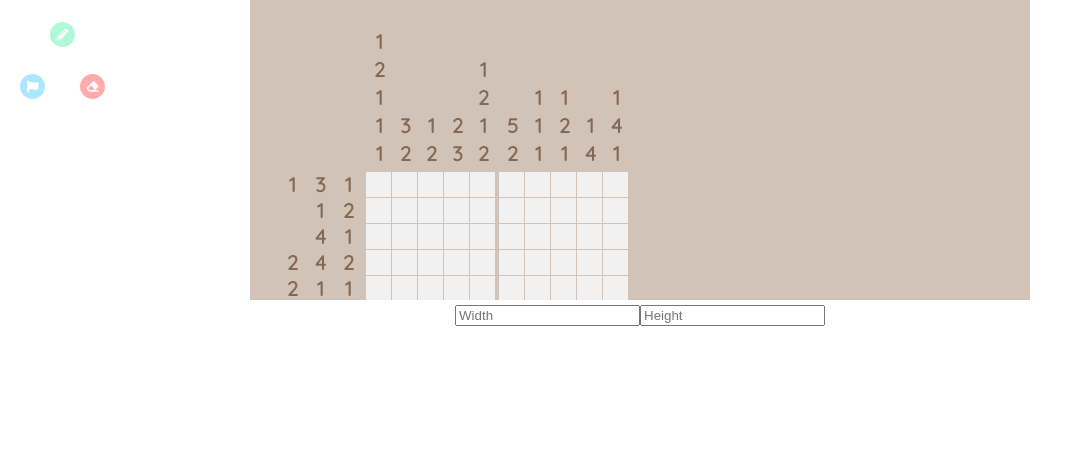
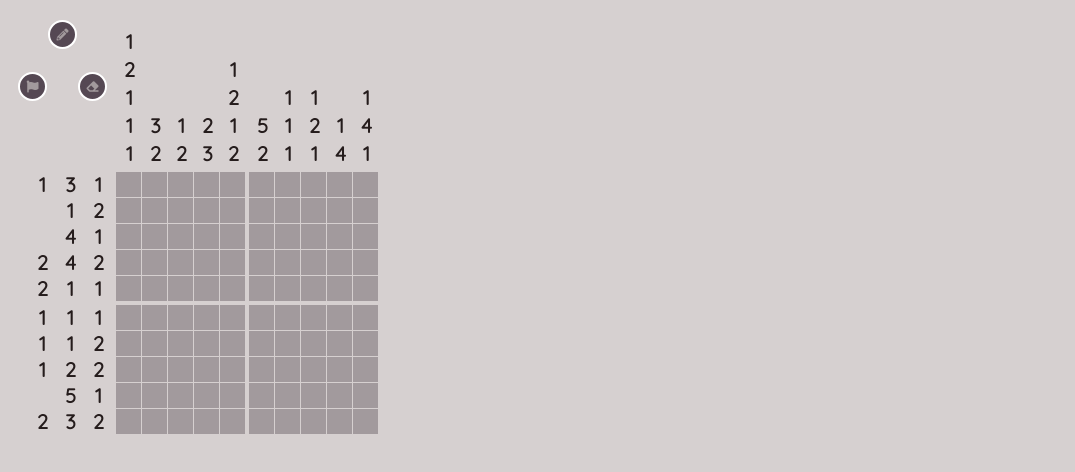
Before and after one commit to Alankmc/niceogram, a React (Create React App) app: page / in a window 1280 px wide. Shown: the top 472 px of the page, without its empty margins (0-1075 px from the left). Built offline with nearby package versions, Linux system fonts and the light colour scheme.

Commit message:
Made bubbles to look like the color theme - might have to put it into react context

```diff
--- a/src/App.js
+++ b/src/App.js
@@ -1,6 +1,9 @@
 import React, { Component } from 'react';
 import Canvas from './Canvas';
 import Toolbelt from './Toolbelt';
+import ColorControllerSingleton from './canvas-logic/ColorController';
+
+const colorController = ColorControllerSingleton.getInstance();
 
 class App extends Component {
   state = {
@@ -11,9 +14,11 @@ class App extends Component {
 
   render() {
     return (
-      <div className="App">
-        <Canvas updateToolCallback={this.updateTool} />
-        <Toolbelt tool={this.state.tool} />
+      <div className="app-container" style={{ 'background-color': colorController.getColor('BACKGROUND_COLOR') }}>
+        <div className="App">
+          <Canvas updateToolCallback={this.updateTool} />
+          <Toolbelt tool={this.state.tool} />
+        </div>
       </div>
     );
   }
--- a/src/Canvas.js
+++ b/src/Canvas.js
@@ -13,15 +13,11 @@ export default class Canvas extends React.Component {
         <div className="canvas-container">
           <canvas id="main-canvas" />
         </div>
-        <div className="canvas-button">
+        {/* <div className="canvas-button">
           <input type="text" id="map-width" placeholder="Width" />
           <input type="text" id="map-height" placeholder="Height" />
         </div>
-        <div>
-          {/* <button onClick="changeSizes()">INIT</button> */}
-          {/* <button onClick="wipeBoard()">Wipe Board</button> */}
-          {/* <button onclick="giveUp()">Give UP</button> */}
-        </div>
+         */}
       </div>
     );
   }
--- a/src/Toolbelt.js
+++ b/src/Toolbelt.js
@@ -1,13 +1,16 @@
 import React from 'react';
 import Toolbubble from './Toolbubble';
+import ColorControllerSingleton from './canvas-logic/ColorController';
+
+const colorController = ColorControllerSingleton.getInstance();
 
 export default function Toolbelt(props) {
   const { tool } = props;
   return (
     <div className="toolbelt">
-      <Toolbubble chosen={tool === 'X'} tool="X" />
-      <Toolbubble chosen={tool === 'TICKED'} tool="TICKED" />
-      <Toolbubble chosen={tool === 'DELETE'} tool="DELETE" />
+      <Toolbubble chosen={tool === 'X'} tool="X" color={colorController.getColor('COLOR_X')} />
+      <Toolbubble chosen={tool === 'TICKED'} tool="TICKED" color={colorController.getColor('COLOR_X')} />
+      <Toolbubble chosen={tool === 'DELETE'} tool="DELETE" color={colorController.getColor('COLOR_X')} />
     </div>
   );
 }
--- a/src/Toolbubble.js
+++ b/src/Toolbubble.js
@@ -1,4 +1,7 @@
 import React from 'react';
+import ColorControllerSingleton from './canvas-logic/ColorController';
+
+const colorController = ColorControllerSingleton.getInstance();
 
 const toolIcons = {
   X: 'flag',
@@ -7,9 +10,12 @@ const toolIcons = {
 };
 
 export default function Toolbubble(props) {
-  const { chosen, tool } = props;
+  const { chosen, tool, color } = props;
   return (
-    <div className={`toolbubble ${chosen ? 'toolbubble--chosen' : ''} toolbubble--${tool}`}>
+    <div
+      className={`toolbubble ${chosen ? 'toolbubble--chosen' : ''} toolbubble--${tool}`}
+      style={{ color: colorController.getColor('COLOR_BLANK'), 'background-color': color }}
+    >
       <div>
         <i className={`fas fa-${toolIcons[tool]}`} />
       </div>
--- a/src/app.scss
+++ b/src/app.scss
@@ -1,6 +1,14 @@
-$pastel-blue: #ace7ff;
-$pastel-green: #aff8d8;
-$pastel-red: #ffabab;
+.app-container  {
+  position:fixed;
+  padding:0;
+  margin:0;
+
+  top:0;
+  left:0;
+
+  width: 100%;
+  height: 100%;
+}
 
 .App {
   text-align: center;
@@ -54,7 +62,6 @@ $pastel-red: #ffabab;
   transition: all 0.1s;
   border: 2px solid white;
   z-index: 1;
-  color: white;
 
   &--chosen {
     height: 55px;
@@ -68,18 +75,17 @@ $pastel-red: #ffabab;
 
   &--TICKED {
 
-    background-color: $pastel-green;
     left: 30px;
   }
 
   &--DELETE {
-    background-color: $pastel-red;
+
     left: 60px;
     top: 52px;
   }
 
   &--X {
-    background-color: $pastel-blue;
+
     top: 52px;
   }
 }
--- a/src/canvas-logic/ColorController.js
+++ b/src/canvas-logic/ColorController.js
@@ -8,30 +8,28 @@ const colors = {
     COLOR_FILL: 'black',
     COLOR_DIRECTION_INVISIBLE: 'rgba(0, 0, 0, 0)',
     COLOR_DIRECTION_CHOSEN: '#e0e0e0',
-    COLOR_DIRECTION_TEXT: 'black',
     TEXT_COLOR: 'black',
     BACKGROUND_COLOR: 'pink',
   },
-  brown: {
-    COLOR_BLANK: '#F1F1F1',
-    COLOR_CHOSEN: '#D1C3B7',
-    COLOR_X: '#DDC1BD',
-    COLOR_FILL: '#836853',
+  woodBridge: {
+    COLOR_BLANK: '#a29a9d',
+    COLOR_CHOSEN: '#605c64',
+    COLOR_X: '#554853',
+    COLOR_FILL: '#251c1c',
     COLOR_DIRECTION_INVISIBLE: 'rgba(0, 0, 0, 0)',
-    COLOR_DIRECTION_CHOSEN: '#D1C3B7',
-    COLOR_DIRECTION_TEXT: '#836853',
-    TEXT_COLOR: '#836853',
-    BACKGROUND_COLOR: '#D1C3B7',
+    COLOR_DIRECTION_CHOSEN: '#a29a9d',
+    TEXT_COLOR: '#251c1c',
+    BACKGROUND_COLOR: '#d6d0d0',
   },
 };
 
 function ColorController(colorScheme) {
-  this.colorScheme = colors[colorScheme || 'brown'];
+  this.colorScheme = colors[colorScheme || 'woodBridge'];
 
   this.setColorScheme = (newScheme) => { this.colorScheme = colors[newScheme]; };
   this.getColor = (key) => {
     if (key === 'COLOR_CORRECT_DIRECTION_TEXT') {
-      const thisColor = hex2rgb(this.colorScheme.COLOR_DIRECTION_TEXT);
+      const thisColor = hex2rgb(this.colorScheme.TEXT_COLOR);
 
       return `rgba(${thisColor.r}, ${thisColor.g}, ${thisColor.b}, 0.3)`;
     }
--- a/src/canvas-logic/main.js
+++ b/src/canvas-logic/main.js
@@ -50,8 +50,8 @@ const colorController = ColorControllerSingleton.getInstance();
 function Board() {
   this.initialize = (updateToolCallback) => {
     this.canvas = document.getElementById('main-canvas');
-    this.xEdge = window.innerWidth - 500;
-    this.yEdge = window.innerHeight - 500;
+    this.xEdge = window.innerWidth;
+    this.yEdge = window.innerHeight;
     this.canvas.width = this.xEdge;
     this.canvas.height = this.yEdge;
     this.c = this.canvas.getContext('2d');
@@ -455,14 +455,14 @@ function updateDirectionTextColor(chosenCell, newHelpers) {
     if (newHelpers.x[i]) {
       xDirectionText[y][newHelpers.x.length - i - 1].setColor(colorController.getColor('COLOR_CORRECT_DIRECTION_TEXT'));
     } else {
-      xDirectionText[y][newHelpers.x.length - i - 1].setColor(colorController.getColor('COLOR_DIRECTION_TEXT'));
+      xDirectionText[y][newHelpers.x.length - i - 1].setColor(colorController.getColor('TEXT_COLOR'));
     }
   }
   for (var i = 0; i < newHelpers.y.length; i++) {
     if (newHelpers.y[i]) {
       yDirectionText[x][newHelpers.y.length - i - 1].setColor(colorController.getColor('COLOR_CORRECT_DIRECTION_TEXT'));
     } else {
-      yDirectionText[x][newHelpers.y.length - i - 1].setColor(colorController.getColor('COLOR_DIRECTION_TEXT'));
+      yDirectionText[x][newHelpers.y.length - i - 1].setColor(colorController.getColor('TEXT_COLOR'));
     }
   }
 }
```
